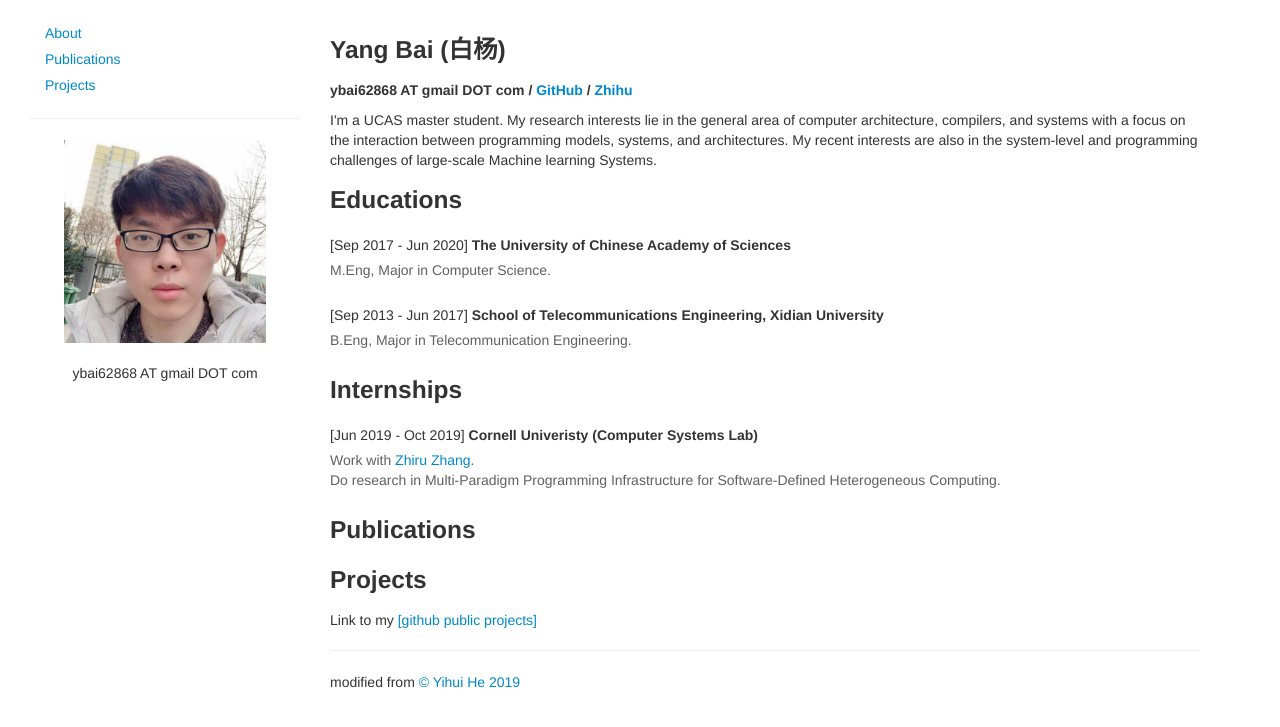
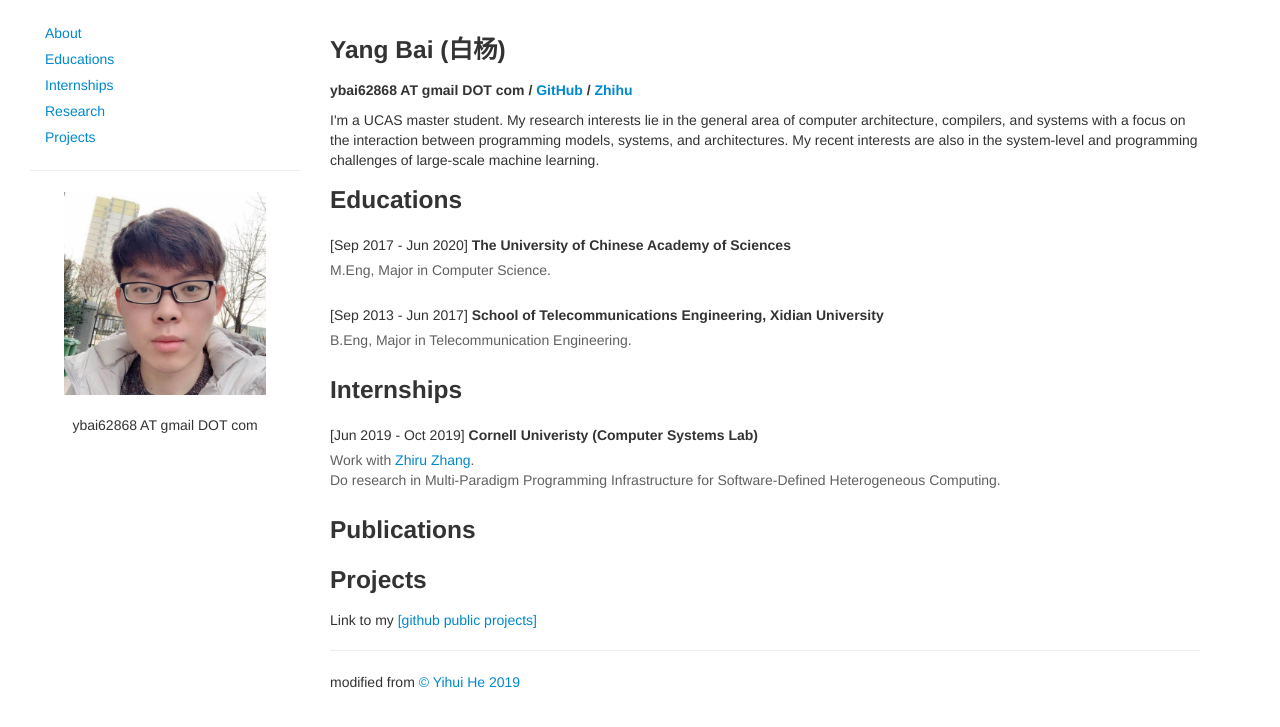
Before and after one commit to ybai62868/ybai62868.github.io, a Jekyll site: the page index.html, which Jekyll copies as it is, in a window 1280 px wide. Shown: the top 727 px of the page. Built offline with Jekyll 4.4.1, drawn with Linux system fonts in a browser that asks for light colours.

Commit message:
[Add] Modify the location of photo

```diff
--- a/index.html
+++ b/index.html
@@ -39,8 +39,10 @@
         <ul class="nav nav-list bs-docs-sidenav hidden-phone">
             <li><a href="#top">About</a></li>
             <!--<li><a href="#research">Research</a></li>-->
-            <li><a href="#publications">Publications</a></li>
-            <li><a href="#projects">Projects</a></li>
+            <li><a href="#Educations">Educations</a></li>
+            <li><a href="#Internships">Internships</a></li>
+            <li><a href="#Research">Research</a></li>
+            <li><a href="#Projects">Projects</a></li>
             <!--<li><a href="#teaching">Teaching</a></li>-->
 <!--             <li><a target="_blank"
                    href="https://drive.google.com/open?id=16ZSY62e2LgWYXuYuX4GVbbJ3OnU9bwl8">CV</a>
@@ -81,9 +83,9 @@
 <!--             / <mark>actively looking for job</mark> -->
             </h5>
 <!--             Do I want to show a pic on the phone screen?
- -->            <div class="text-center visible-phone">
+ --><!--             <div class="text-center visible-phone">
                 <img src="assets_files_yang/me.png" alt="photo" width="150px"/>
-            </div>
+            </div> -->
 
             <a class="visible-phone pull-left">
                 <img class="media-object" src="assets_files_yang/me.png" width="96px" style="margin: 0px 10px">
@@ -99,7 +101,7 @@
              </p>
             <p>I served as a reviewer for ECCV'20, ICML'20, CVPR'20, ICLR'20, ICCV'19, CVPR'19, ICLR'19, NIPS'18, Pattern Recognition Letters, TIP and IJCV. </p> -->
             <p>
-                I'm a UCAS master student. My research interests lie in the general area of computer architecture, compilers, and systems with a focus on the interaction between programming models, systems, and architectures. My recent interests are also in the system-level and programming challenges of large-scale Machine learning Systems.
+                I'm a UCAS master student. My research interests lie in the general area of computer architecture, compilers, and systems with a focus on the interaction between programming models, systems, and architectures. My recent interests are also in the system-level and programming challenges of large-scale machine learning.
             </p>
 
             <!--
```
